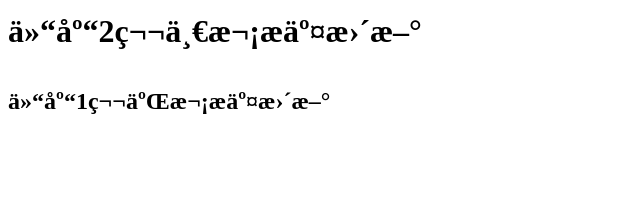
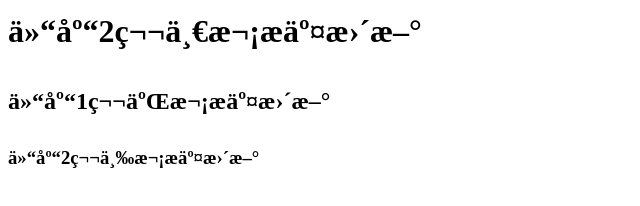
Before and after one commit to YISA-YZX/YZX-Store, a plain HTML site: page index.html in a window 1280 px wide. Shown: the whole page, without its empty margins (0-640 px from the left). Drawn offline with Linux system fonts and the light colour scheme.

Commit message:
仓库2的第三次更新

```diff
--- a/index.html
+++ b/index.html
@@ -8,5 +8,6 @@
 <body>
 	<h1>仓库2第一次提交更新</h1>
 	<h2>仓库1第二次提交更新</h2>
+	<h3>仓库2第三次提交更新</h3>
 </body>
 </html>
```
Also changed, not shown: 1 other file.
